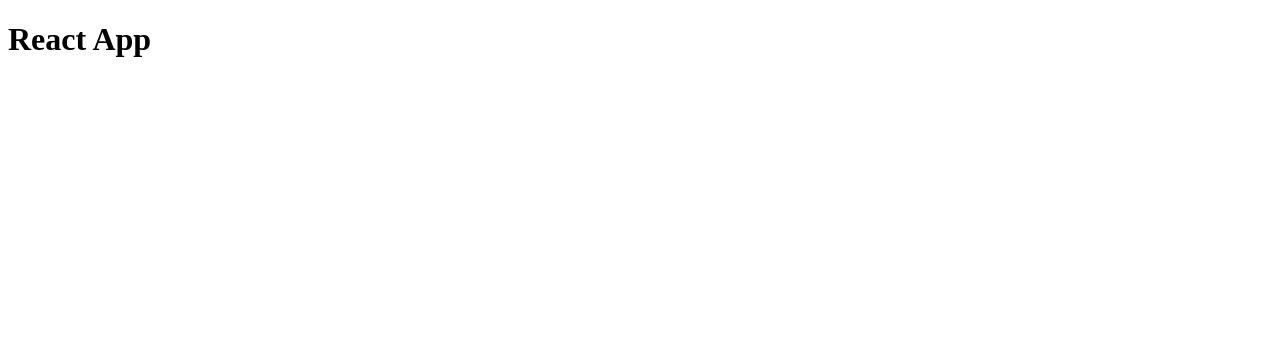
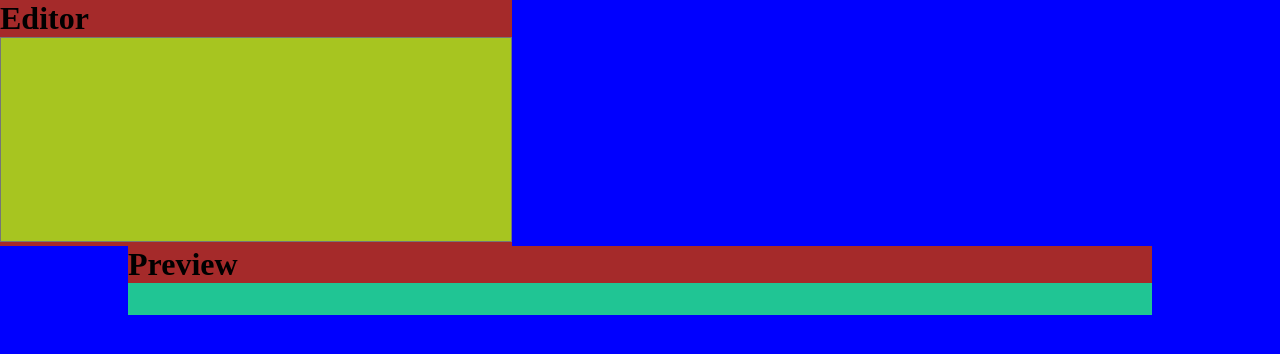
Before and after one commit to napstar-420/react-markdown-previewer, a React (Create React App) app: page / in a window 1280 px wide. Shown: the top 354 px of the page. Built offline with nearby package versions, Linux system fonts and the light colour scheme.

Commit message:
Commiting everything

```diff
--- a/package.json
+++ b/package.json
@@ -11,6 +11,7 @@
     "react-icons": "^4.4.0",
     "react-markdown": "^8.0.3",
     "react-scripts": "5.0.1",
+    "remark-gfm": "^3.0.1",
     "web-vitals": "^2.1.4"
   },
   "scripts": {
--- a/src/App.js
+++ b/src/App.js
@@ -1,5 +1,25 @@
+import {useState} from 'react';
+import ReactMarkdown from 'react-markdown';
+import gfm from 'remark-gfm';
+import './Scss/main.css'
+
 function App() {
-  return <h1>React App</h1>;
+  const [markdownText, setMarkdownText] = useState('');
+
+  return (
+    <div className="App">
+      <div className="editor-container">
+        <h1>Editor</h1>
+        <textarea name="editor" id="editor" rows='10' cols='50' style={{resize: 'none'}} value={markdownText} onChange={(e)=>setMarkdownText(e.target.value)}/>
+      </div>
+      <div className="preview-container">
+        <h1>Preview</h1>
+        <div id="preview">
+          <ReactMarkdown remarkPlugins={[gfm]}>{markdownText}</ReactMarkdown>
+        </div>
+      </div>
+    </div>
+  );
 }
 
 export default App;
--- /dev/null
+++ b/src/Scss/main.css
@@ -0,0 +1,59 @@
+* {
+  -webkit-box-sizing: border-box;
+          box-sizing: border-box;
+  padding: 0%;
+  margin: 0%;
+}
+
+.App {
+  width: 100%;
+  min-height: 100vh;
+  background-color: blue;
+}
+
+.App .editor-container {
+  width: 40%;
+  height: 20em;
+  height: -webkit-max-content;
+  height: -moz-max-content;
+  height: max-content;
+  background-color: brown;
+}
+
+.App .editor-container h1 {
+  width: 100%;
+  height: 10%;
+}
+
+.App .editor-container #editor {
+  width: 100%;
+  height: 90%;
+  background-color: #a7c520;
+  padding: 2em;
+}
+
+.App .preview-container {
+  width: 80%;
+  overflow: hidden;
+  background-color: brown;
+  margin: auto;
+}
+
+.App .preview-container h1 {
+  width: 100%;
+  height: 10%;
+}
+
+.App .preview-container #preview {
+  width: 100%;
+  height: 90%;
+  padding: 1em;
+  background-color: #20c594;
+  overflow-y: scroll;
+  overflow-x: hidden;
+}
+
+.App .preview-container #preview img {
+  width: 100%;
+}
+/*# sourceMappingURL=main.css.map */
--- /dev/null
+++ b/src/Scss/main.scss
@@ -0,0 +1,56 @@
+* {
+    box-sizing: border-box;
+    padding: 0%;
+    margin: 0%;
+}
+
+.App {
+    width: 100%;
+    min-height: 100vh;
+    background-color: blue;
+
+    .editor-container {
+        width: 40%;
+        height: 20em;
+        height: max-content;
+        background-color: brown;
+
+        h1 {
+            width: 100%;
+            height: 10%;
+        }
+
+        #editor {
+            width: 100%;
+            height: 90%;
+            background-color: rgb(167, 197, 32);
+            padding: 2em;
+        }
+    }
+
+    .preview-container {
+        width: 80%;
+        overflow:hidden;
+        background-color: brown;
+        margin: auto;
+
+        h1 {
+            width: 100%;
+            height: 10%;
+        }
+
+        #preview {
+            width: 100%;
+            height: 90%;
+            padding: 1em;
+            background-color: rgb(32, 197, 148);
+            overflow-y: scroll;
+            overflow-x: hidden;
+
+            img {
+                width: 100%;
+            }
+        }
+    }
+
+}
```
Also changed, not shown: 2 other files (tests, documents, lock files or other folders).
